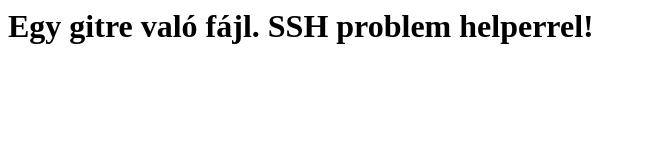
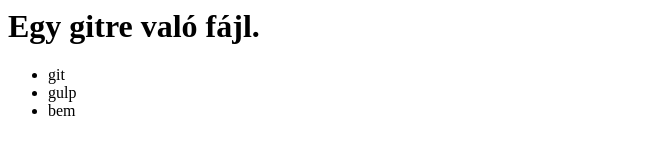
Before and after one commit to arianrhod59/mappacska, a plain HTML site: page index.html in a window 1280 px wide. Shown: the whole page, without its empty margins (0-646 px from the left). Drawn offline with Linux system fonts and the light colour scheme.

Commit message:
Branchelgetek. Created 3 li element in index.html.

```diff
--- a/index.html
+++ b/index.html
@@ -4,6 +4,11 @@
 	<title></title>
 </head>
 <body>
-<h1>Egy gitre való fájl. SSH problem helperrel!</h1>
+<h1>Egy gitre való fájl.</h1>
+<ul>
+	<li>git</li>
+	<li>gulp</li>
+	<li>bem</li>
+</ul>
 </body>
 </html>
```
